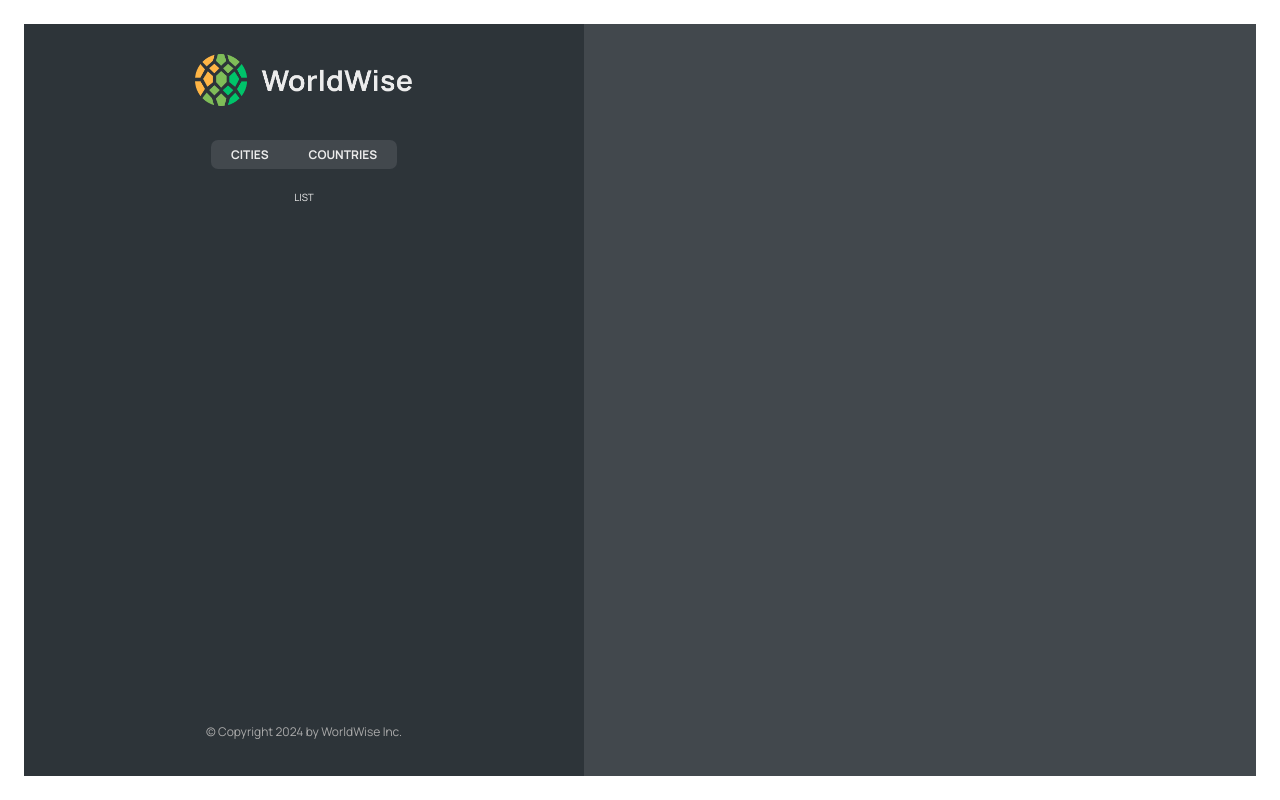
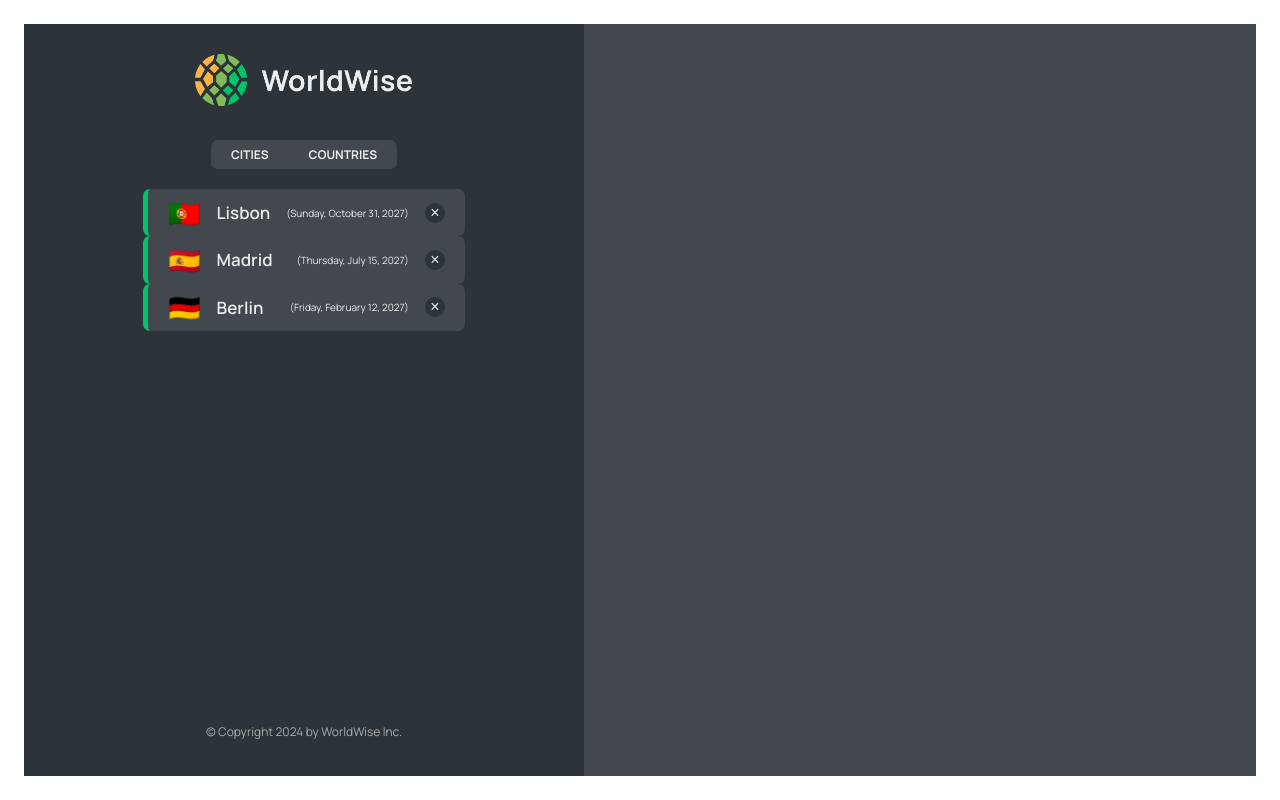
Before and after one commit to keeratipong4/11-worldwise, a React (Vite) app: page /app in a window 1280 px wide. Built offline with nearby package versions, Linux system fonts and the light colour scheme; data requests are answered from the project's data file.

Commit message:
lecture 213

```diff
--- a/package.json
+++ b/package.json
@@ -7,9 +7,11 @@
     "dev": "vite",
     "build": "vite build",
     "lint": "eslint . --ext js,jsx --report-unused-disable-directives --max-warnings 0",
-    "preview": "vite preview"
+    "preview": "vite preview",
+    "server": "json-server --watch data/cities.json --port 8000 --delay 1500"
   },
   "dependencies": {
+    "json-server": "^0.17.4",
     "react": "^18.2.0",
     "react-dom": "^18.2.0",
     "react-router-dom": "^6.24.1"
--- a/src/App.jsx
+++ b/src/App.jsx
@@ -5,8 +5,30 @@
 import Login from "./pages/Login";
 import AppLayout from "./pages/AppLayout";
 import PageNotFound from "./pages/PageNotFound";
+import CityList from "./components/CItyList";
+import { useEffect, useState } from "react";
+
+const BASE_URL = "http://localhost:8000";
 
 function App() {
+  const [cities, setCities] = useState([]);
+  const [isLoading, setIsLoading] = useState(false);
+  useEffect(() => {
+    async function fetchCities() {
+      try {
+        setIsLoading(true);
+        const res = await fetch(`${BASE_URL}/cities`);
+        const data = await res.json();
+        setCities(data);
+      } catch (err) {
+        console.log(err);
+        alert("There was an error loading data...");
+      } finally {
+        setIsLoading(false);
+      }
+    }
+    fetchCities();
+  }, []);
   return (
     <BrowserRouter>
       <Routes>
@@ -15,8 +37,14 @@
         <Route path="pricing" element={<Pricing />} />
         <Route path="/login" element={<Login />} />
         <Route path="app" element={<AppLayout />}>
-          <Route index element={<p>LIST</p>} />
-          <Route path="cities" element={<p>cities</p>} />
+          <Route
+            index
+            element={<CityList cities={cities} isLoading={isLoading} />}
+          />
+          <Route
+            path="cities"
+            element={<CityList cities={cities} isLoading={isLoading} />}
+          />
           <Route path="countries" element={<p>countries</p>} />
           <Route path="form" element={<p>form</p>} />
         </Route>
--- a/src/components/City.jsx
+++ b/src/components/City.jsx
@@ -45,8 +45,7 @@
         <a
           href={`https://en.wikipedia.org/wiki/${cityName}`}
           target="_blank"
-          rel="noreferrer"
-        >
+          rel="noreferrer">
           Check out {cityName} on Wikipedia &rarr;
         </a>
       </div>
--- /dev/null
+++ b/src/components/CityItem.jsx
@@ -0,0 +1,22 @@
+import styles from "./CityItem.module.css";
+const formatDate = (date) =>
+  new Intl.DateTimeFormat("en", {
+    day: "numeric",
+    month: "long",
+    year: "numeric",
+    weekday: "long",
+  }).format(new Date(date));
+
+function CityItem({ city }) {
+  const { cityName, emoji, date } = city;
+  return (
+    <li className={styles.cityItem}>
+      <span className={styles.emoji}>{emoji}</span>
+      <h3 className={styles.name}>{cityName}</h3>
+      <time className={styles.time}> ({formatDate(date)})</time>
+      <button className={styles.deleteBtn}>&times;</button>
+    </li>
+  );
+}
+
+export default CityItem;
--- /dev/null
+++ b/src/components/CityList.jsx
@@ -0,0 +1,21 @@
+import styles from "./CityList.module.css";
+import Spinner from "./Spinner";
+import CityItem from "./CityItem";
+import Message from "./Message";
+
+function CityList({ cities, isLoading }) {
+  if (isLoading) return <Spinner />;
+  if (!cities.length)
+    return (
+      <Message message="Add your first city by clicking on a city on the map" />
+    );
+  return (
+    <ul className={styles.CityList}>
+      {cities.map((city) => (
+        <CityItem city={city} key={city.id} />
+      ))}
+    </ul>
+  );
+}
+
+export default CityList;
```
Also changed, not shown: data/cities copy.json (added, +40 -0 lines), 1 other file (tests, documents, lock files or other folders).
